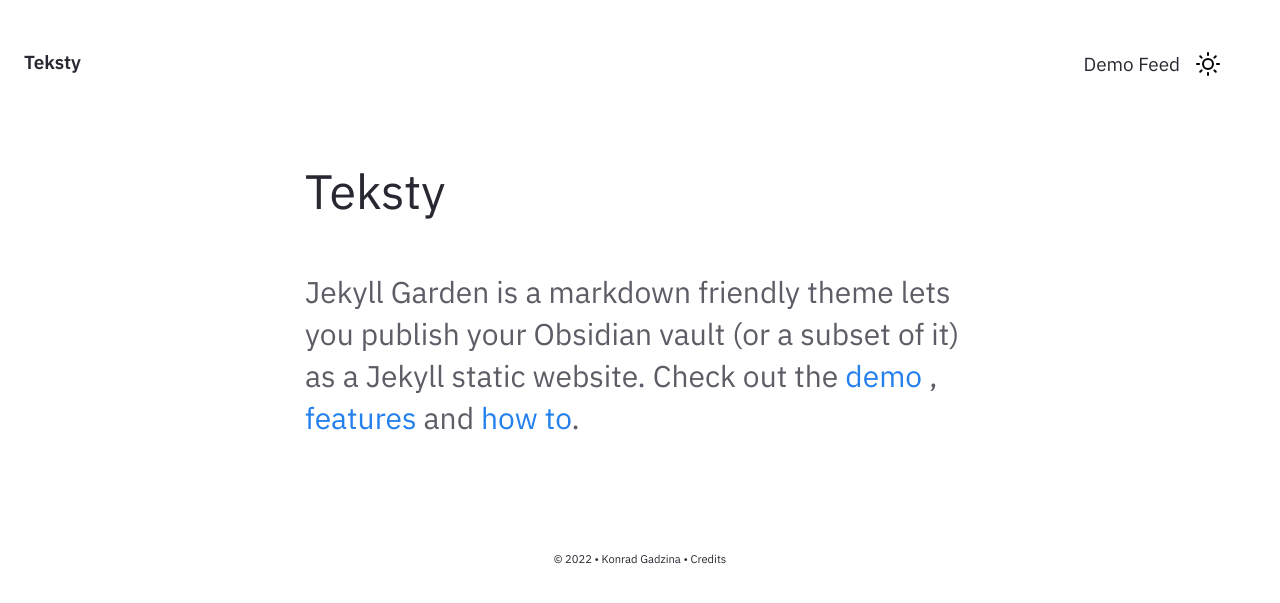
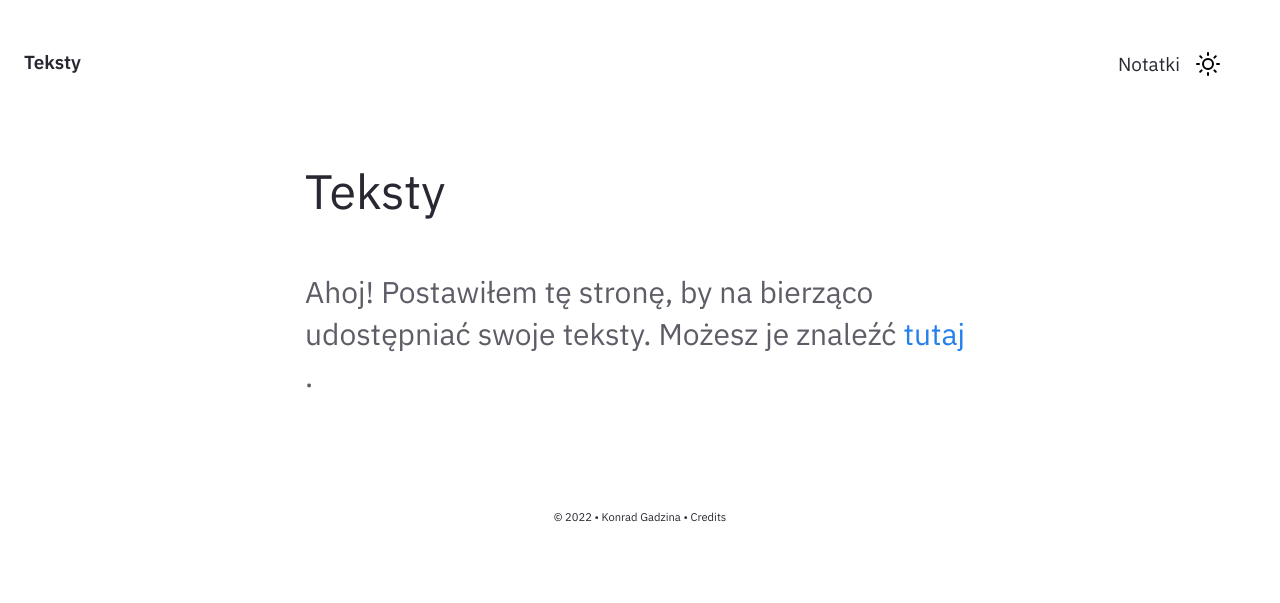
Before and after one commit to FeniXb3/fenixb3.github.io, a Jekyll site: the page built from pages/index.md, in a window 1280 px wide. Shown: the top 603 px of the page. Built offline with Jekyll 4.4.1, drawn with Linux system fonts in a browser that asks for light colours.

Commit message:
Update homepage

```diff
--- a/_includes/Homepage.html
+++ b/_includes/Homepage.html
@@ -1,7 +1,8 @@
 <div class="home-intro">
     <div class="jumbo">{{site.heading}} </div>
     <div class="home-sub-text"> <h3>
-        Jekyll Garden is a markdown friendly theme lets you publish your Obsidian vault (or a subset of it) as a Jekyll static website.
-        Check out the <a href="{{'/notes' | relative_url}}"> demo </a>, <a href="{{'/post/features' | relative_url}}"> features </a> and <a href="{{'/post/how-to' | relative_url}}"> how to</a>.
+        Ahoj!
+        Postawiłem tę stronę, by na bierząco udostępniać swoje teksty.
+        Możesz je znaleźć <a href="{{'/notes' | relative_url}}"> tutaj </a>.
         </h3>
 </div> </div>
--- a/_includes/Nav.html
+++ b/_includes/Nav.html
@@ -54,7 +54,7 @@
     <div id="navbarBasicExample" class="navbar-menu">
       <div class="navbar-start">
         <a href="{{'/notes' | relative_url}}" class="navbar-item">
-          Demo Feed
+          Notatki
         </a>
       </div>
       <div class="navbar-end is-hidden-mobile" onclick="modeSwitcher()" >
```
